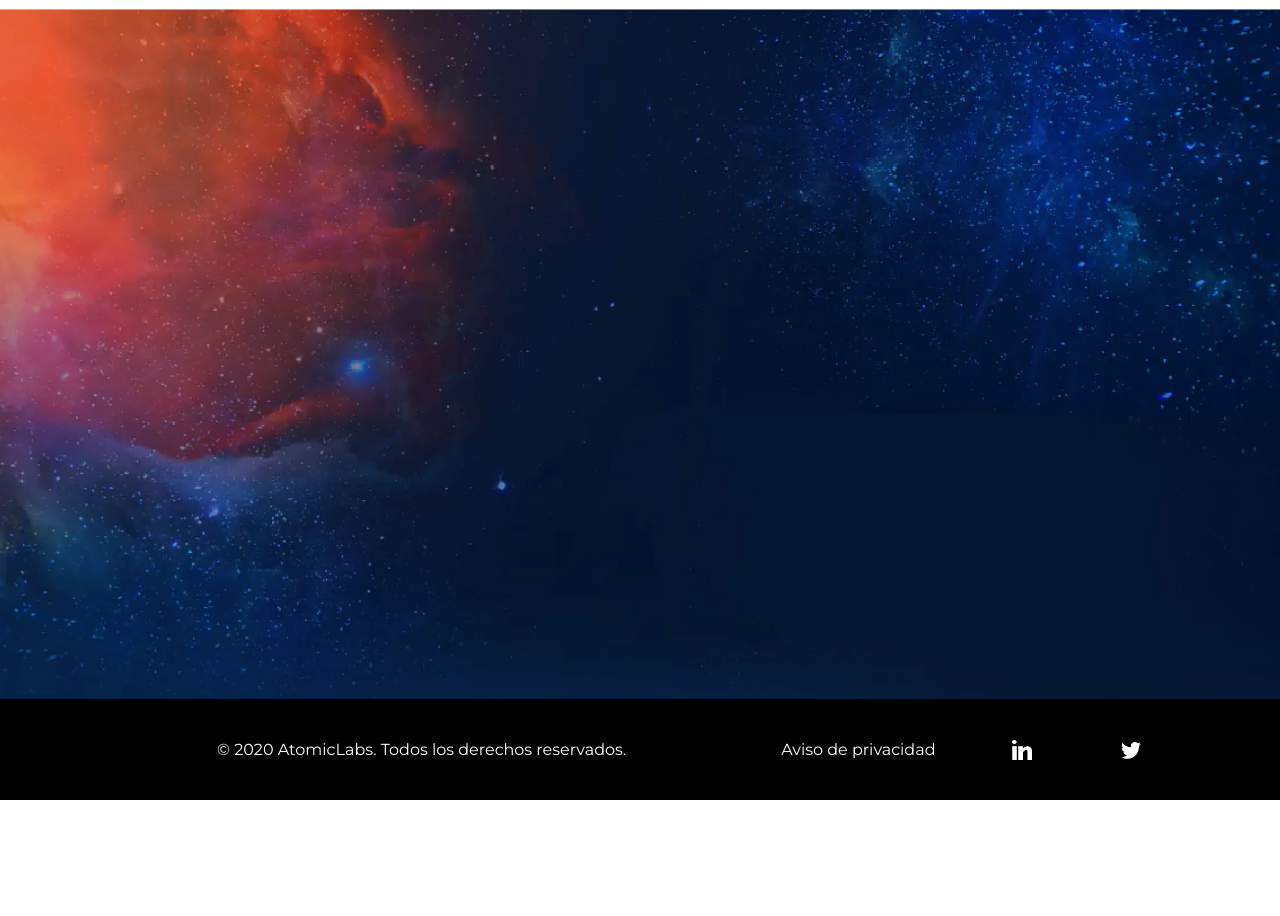
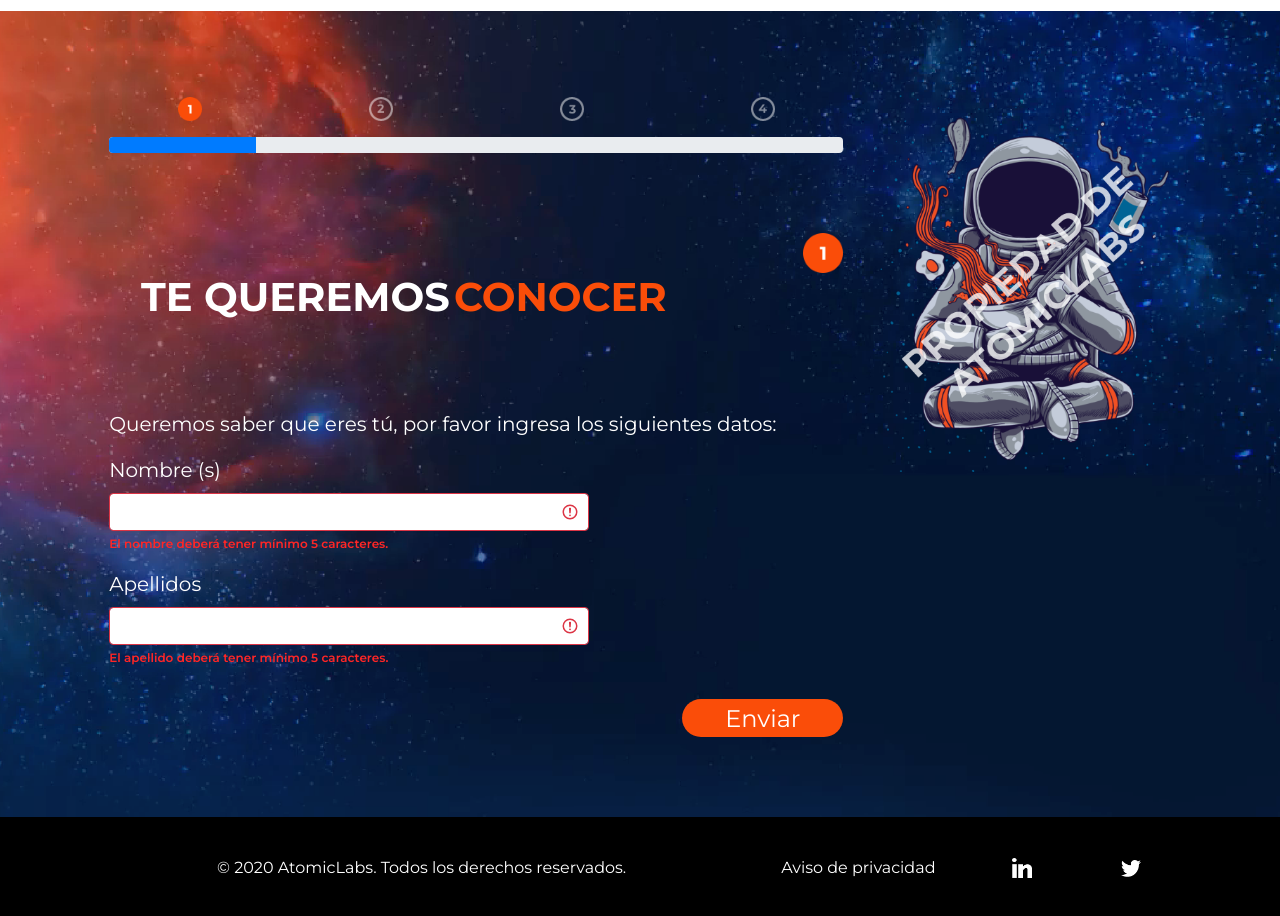
Before and after one commit to a-flowers-a/atomic-test, a React (Create React App) app: page /form in a window 1280 px wide. Before the commit the page ends 800 px from the top, so only its background shows below. Built offline with nearby package versions, Linux system fonts and the light colour scheme.

Commit message:
first form without validation

```diff
--- a/src/components/ActionBtn.jsx
+++ b/src/components/ActionBtn.jsx
@@ -1,9 +1,9 @@
 import React from 'react';
 
 function ActionBtn(props){
-    const {text, clickFunc} = props;
+    const {text, clickFunc, bgColor="", color="blue", weight="normal-weight"} = props;
     return (
-        <div className="action-btn normal-weight blue"
+        <div className={"action-btn "+weight+" "+color+" "+bgColor}
             onClick={clickFunc}
         >
             {text}
--- a/src/components/Comparative.jsx
+++ b/src/components/Comparative.jsx
@@ -17,33 +17,33 @@ function Comparative(){
                     <tbody>
                         <tr>
                         <td className="left-text">Equipo inclusivo, honesto y auténtico</td>
-                        <td ><Image alt={'Checkmark'} className={"check-img"} src={checkMarck}/></td>
-                        <td><Image alt={'Checkmark'} className={"check-img"} src={checkMarck}/></td>
+                        <td ><Image alt={'Checkmark'} className={"tiny-img"} src={checkMarck}/></td>
+                        <td><Image alt={'Checkmark'} className={"tiny-img"} src={checkMarck}/></td>
                         </tr>
                         <tr>
                         <td className="left-text">Puntualidad es nuestro segundo nombre</td>
-                        <td><Image alt={'Checkmark'} className={"check-img"} src={checkMarck}/></td>
-                        <td><Image alt={'Checkmark'} className={"check-img"} src={checkMarck}/></td>
+                        <td><Image alt={'Checkmark'} className={"tiny-img"} src={checkMarck}/></td>
+                        <td><Image alt={'Checkmark'} className={"tiny-img"} src={checkMarck}/></td>
                         </tr>
                         <tr>
                         <td className="left-text">Siempre innovamos en nuestros productos</td>
-                        <td><Image alt={'Checkmark'} className={"check-img"} src={checkMarck}/></td>
-                        <td><Image alt={'Checkmark'} className={"check-img"} src={checkMarck}/></td>
+                        <td><Image alt={'Checkmark'} className={"tiny-img"} src={checkMarck}/></td>
+                        <td><Image alt={'Checkmark'} className={"tiny-img"} src={checkMarck}/></td>
                         </tr>
                         <tr>
                         <td className="left-text">Te ayudamos a crecer e implementar nuevos conocimientos</td>
                         <td></td>
-                        <td><Image alt={'Checkmark'} className={"check-img"} src={checkMarck}/></td>
+                        <td><Image alt={'Checkmark'} className={"tiny-img"} src={checkMarck}/></td>
                         </tr>
                         <tr>
                         <td className="left-text">Nos preocupamos por tu bienestar</td>
                         <td></td>
-                        <td><Image alt={'Checkmark'} className={"check-img"} src={checkMarck}/></td>
+                        <td><Image alt={'Checkmark'} className={"tiny-img"} src={checkMarck}/></td>
                         </tr>
                         <tr>
                         <td className="left-text">El respeto es una parte fundamental</td>
                         <td></td>
-                        <td><Image alt={'Checkmark'} className={"check-img"} src={checkMarck}/></td>
+                        <td><Image alt={'Checkmark'} className={"tiny-img"} src={checkMarck}/></td>
                         </tr>
                     </tbody>
                 </table>
--- /dev/null
+++ b/src/components/Form/FormName.jsx
@@ -0,0 +1,68 @@
+import React, { useState } from 'react';
+import { Row, Button, Col, Form, InputGroup } from 'react-bootstrap';
+import ActionBtn from '../ActionBtn';
+
+function FormName(){
+    const [validated, setValidated] = useState(false);
+
+    const handleSubmit = (event) => {
+      const form = event.currentTarget;
+      if (form.checkValidity() === false) {
+        event.preventDefault();
+        event.stopPropagation();
+      }
+
+      setValidated(true);
+    };
+
+    function sendTo(){
+
+    }
+
+    return(
+        <Row>
+            <Col sm={12}>
+                <Row><Col className="left-text light-text m-text white">Queremos saber que eres tú, por favor ingresa los siguientes datos:</Col></Row>
+                <Row className="s-v-space">
+                    <Col sm={8} className="left-text light-text m-text white">
+
+
+
+
+
+
+                    <Form noValidate validated={validated} onSubmit={handleSubmit}>
+                        <Form.Group hasValidation controlId="NameForm">
+                            <Form.Label>Nombre (s)</Form.Label>
+                            <Form.Control type="text" required isInvalid />
+                            <Form.Control.Feedback type="invalid" className="s-text normal-weight red">
+                                El nombre deberá tener mínimo 5 caracteres.
+                            </Form.Control.Feedback>
+                        </Form.Group>
+                        <Form.Group hasValidation controlId="NameForm">
+                            <Form.Label>Apellidos</Form.Label>
+                            <Form.Control type="text" required isInvalid />
+                            <Form.Control.Feedback type="invalid" className="s-text normal-weight red">
+                                El apellido deberá tener mínimo 5 caracteres.
+                            </Form.Control.Feedback>
+                        </Form.Group>
+                    </Form>
+                    </Col>
+                </Row>
+                <Row className="justify-content-end">
+                    <Col sm={3}>
+                        <ActionBtn
+                            text={"Enviar"}
+                            clickFunc={handleSubmit}
+                            color="white"
+                            bgColor="orange-bg"
+                            weight="light-weight"
+                        />
+                    </Col>
+                </Row>
+            </Col>
+        </Row>
+    );
+}//FormName
+
+export default FormName;
--- /dev/null
+++ b/src/components/Form/FormTitle.jsx
@@ -0,0 +1,21 @@
+import React from 'react';
+import { Col, Image, Row } from 'react-bootstrap';
+
+function FormTitle(props){
+    const {title, img} = props;
+    const titleWords = title.split(" ");
+    return(
+        <Row  className="justify-content-center m-v-space">
+            <Col className="right-text">
+                <Image
+                    alt="Number"
+                    className="m-img"
+                    src={img}
+                />
+                </Col>
+            <Col sm={11} className="left-text"><h1 className="inline white">{(titleWords.slice(0,2)).join(" ")+" "}</h1> <h1 className="inline orange"> {titleWords[2]}</h1></Col>
+        </Row>
+    );
+}
+
+export default FormTitle;
--- a/src/css/styles.css
+++ b/src/css/styles.css
@@ -27,6 +27,7 @@ hr {
     background-color: #FFFFFF;
     border-radius: 20px;
     font-size: 24px;
+    height: 2.4rem;
     padding: 2px;
     text-align: center;
     width: 100%;
@@ -49,7 +50,11 @@ hr {
     margin-right: 2rem;
 }
 
-.check-img {
+.chevron-icon {
+    margin-right: 5px;
+}
+
+.tiny-img {
     height: auto;
     width: 1.5rem;
 }
@@ -63,12 +68,21 @@ hr {
     display: inline-block;
 }
 
+.m-img {
+    height: auto;
+    width: 2.5rem;
+}
+
 .b-text {
     font-size: 35px;
 }
 
 .m-text {
     font-size: 20px;
+}
+
+.s-text {
+    font-size: 12px;
 }
 
 .justify-text{
@@ -103,6 +117,14 @@ hr {
     display: flex;
     flex-direction: column;
     min-height: 100vh;
+}
+
+.pointer {
+    cursor: pointer;
+}
+
+.right-text {
+    text-align: right;
 }
 
 .social-img {
@@ -213,6 +235,10 @@ table tr th:last-child {
     color: #FA4D09;
 }
 
+.red {
+    color: #FF2626;
+}
+
 .dark-blue {
     color: #0A2240;
 }
--- a/src/views/ContactForm.jsx
+++ b/src/views/ContactForm.jsx
@@ -1,11 +1,102 @@
-import React from 'react';
-import { Container, Row } from 'react-bootstrap';
+import { faChevronLeft } from '@fortawesome/free-solid-svg-icons';
+import { FontAwesomeIcon } from '@fortawesome/react-fontawesome';
+import React, { useState } from 'react';
+import { Container, Image, Row, ProgressBar, Col } from 'react-bootstrap';
 import Footer from '../components/Footer';
+import FormName from '../components/Form/FormName';
+import FormTitle from '../components/Form/FormTitle';
 
 function ContactForm(){
+    const spaceRamen = "../../assets/PaqueteAtomic/Group 4033.png";
+    const checkmark = "../../assets/PaqueteAtomic/checkmark.png"
+    const activeSteps = [
+        "../../assets/PaqueteAtomic/Group 4015.png",
+        "../../assets/PaqueteAtomic/Group 4020.png",
+        "../../assets/PaqueteAtomic/Group 4021.png",
+        "../../assets/PaqueteAtomic/Group 4022.png"
+    ];
+    const bigActiveSteps = [
+        "../../assets/PaqueteAtomic/Group 4014@2x.png",
+        "../../assets/PaqueteAtomic/Group 4023@2x.png",
+        "../../assets/PaqueteAtomic/Group 4024@2x.png",
+        "../../assets/PaqueteAtomic/Group 4025@2x.png"
+    ];
+    const inactiveSteps = [
+        "../../assets/PaqueteAtomic/Group 4019.png",
+        "../../assets/PaqueteAtomic/Group 4017.png",
+        "../../assets/PaqueteAtomic/Group 4018.png"
+    ];
+    const titles = ["TE QUEREMOS CONOCER", "VALIDA TU CELULAR", "CÓDIGO DE VERIFICACIÓN"];
+    const [progress, setProgress] = useState(20);
+    const [step, setStep] = useState(0);
+
+    function handleStep(minus){
+        if(minus)
+            step > 0 ? setStep(step-1) : setStep(0);
+        else
+            step < 3 ? setStep(step+1) : setStep(3);
+    }//handleStep
+    console.log("step contactForm ", step);
+
     return(
         <div className="primary-div">
-            <Row></Row>
+            <Row className="justify-content-center m-v-space">
+                <Col sm={7}>
+                    <Row className="s-v-space">
+                        <Col>
+                            <Image
+                                alt="Number"
+                                className="tiny-img"
+                                src={step === 0 ? activeSteps[0] : checkmark}
+                            />
+                        </Col>
+                        <Col>
+                            <Image
+                                alt="Number"
+                                className="tiny-img"
+                                src={step===1 ? activeSteps[1] : (step < 1 ? inactiveSteps[0] : checkmark)}
+                            />
+                        </Col>
+                        <Col>
+                            <Image
+                                alt="Number"
+                                className="tiny-img"
+                                src={step===2 ? activeSteps[2] : (step < 1 ? inactiveSteps[1] : checkmark)}
+                            />
+                        </Col>
+                        <Col>
+                            <Image
+                                alt="Number"
+                                className="tiny-img"
+                                src={step===3? activeSteps[3] : (step < 1 ? inactiveSteps[2] : checkmark)}
+                            />
+                        </Col>
+                    </Row>
+                    <Row>
+                        <Col><ProgressBar now={progress}/></Col>
+                    </Row>
+                    {step>0 && <Row className="s-v-space">
+                        <Col sm={2}
+                            className="s-text left-text white pointer"
+                            onClick={()=>{handleStep(true);}}
+                        >
+                            <FontAwesomeIcon className="chevron-icon" icon={faChevronLeft}/> Regresar
+                        </Col>
+                    </Row>}
+                    <FormTitle
+                        title={titles[step]}
+                        img={bigActiveSteps[step]}
+                    />
+                    <FormName />
+                </Col>
+                <Col sm={3}>
+                    <Image
+                        alt="Space Ramen"
+                        className="full-img"
+                        src={spaceRamen}
+                    />
+                </Col>
+            </Row>
             <Footer />
         </div>
     );
```
